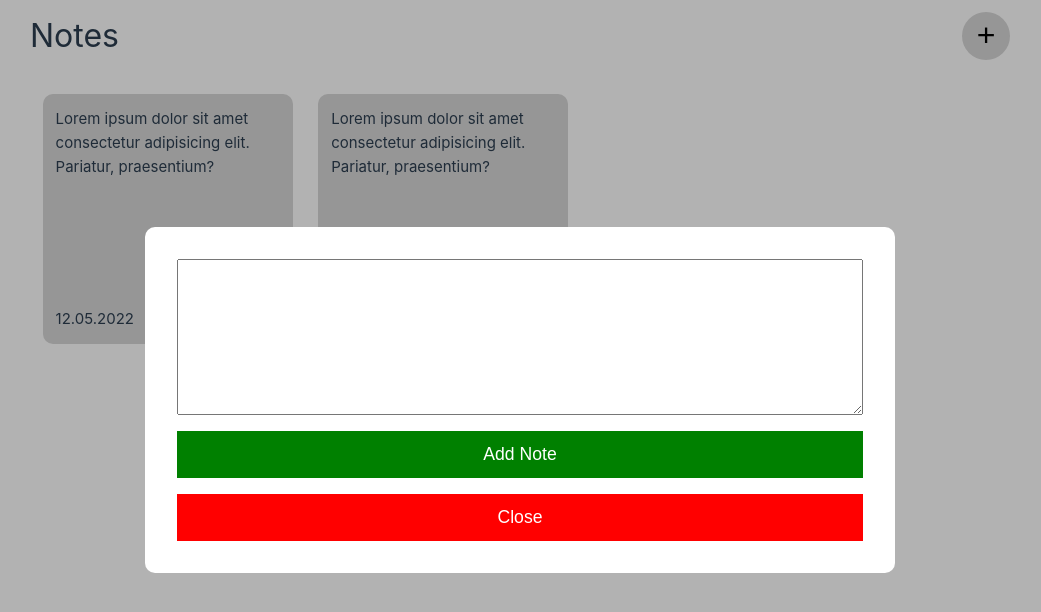
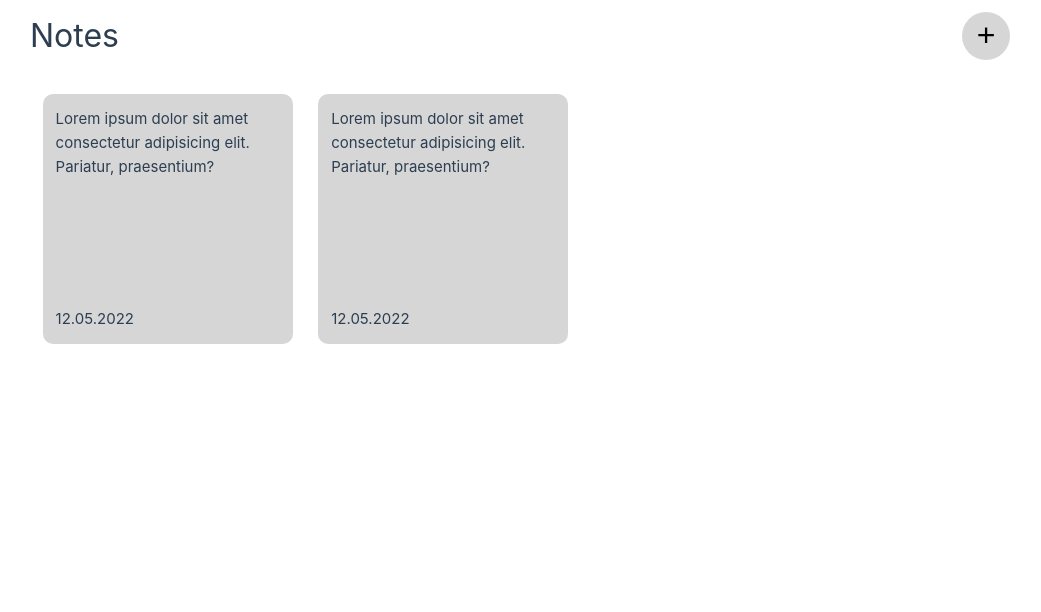
Before and after one commit to mulga/mynotes, a Vue app: page / in a window 1280 px wide. Shown: the top 612 px of the page, without its empty margins (120-1161 px from the left). Built offline with nearby package versions, Linux system fonts and the light colour scheme.

Commit message:
feat: add showModal

```diff
--- a/src/App.vue
+++ b/src/App.vue
@@ -1,16 +1,23 @@
+<script setup>
+import { ref } from "vue";
+const showModal = ref(false);
+
+//
+</script>
+
 <template>
   <main>
-    <div class="overlay">
+    <div v-if="showModal" class="overlay">
       <div class="modal">
         <textarea name="newNote" id="newNote" cols="30" rows="10"></textarea>
         <button class="btn-add-note">Add Note</button>
-        <button class="btn-close">Close</button>
+        <button @click="showModal = false" class="btn-close">Close</button>
       </div>
     </div>
     <div class="container">
       <header>
         <h1>Notes</h1>
-        <button class="btn-new-note">+</button>
+        <button @click="showModal = true" class="btn-new-note">+</button>
       </header>
       <div class="cards-container">
         <div class="card">
@@ -31,8 +38,6 @@
     </div>
   </main>
 </template>
-
-<script setup></script>
 
 <style scoped>
 .overlay {
--- a/src/assets/main.css
+++ b/src/assets/main.css
@@ -1 +1,5 @@
 @import "./base.css";
+
+button {
+  cursor: pointer;
+}
```
